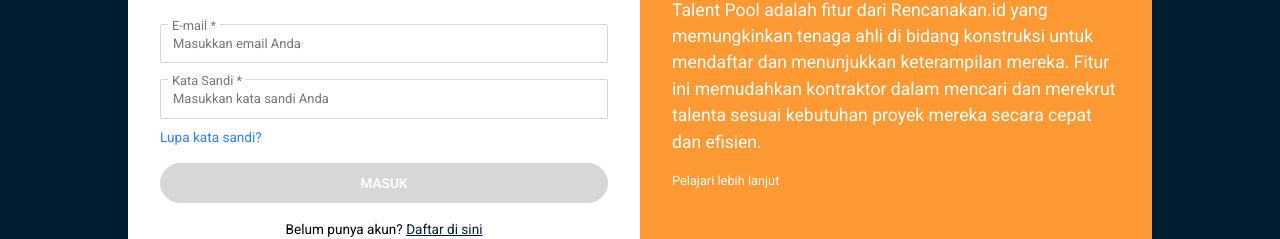
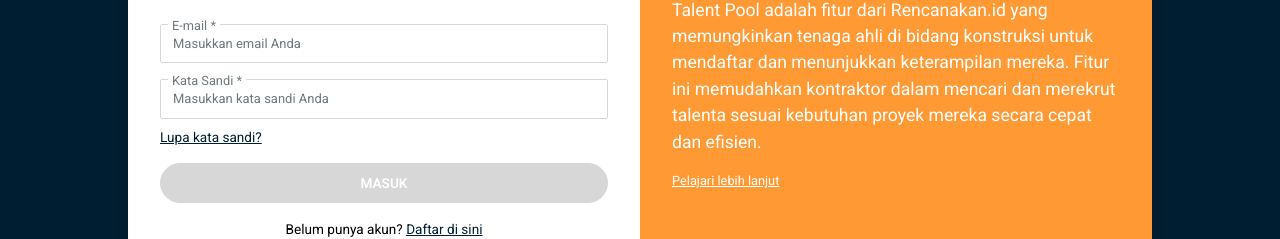
Before and after one commit to Rencanakan-id/rencanakan-talent_pool-frontend, a React (Vite) app: page /login in a window 1280 px wide. Shown: the part 396-635 px from the top of the page. Built offline with nearby package versions, Linux system fonts and the light colour scheme; no server answers.

Commit message:
fix: color and back button

```diff
--- a/src/components/ui/auth-banner.tsx
+++ b/src/components/ui/auth-banner.tsx
@@ -15,8 +15,9 @@
             </Typography>
             <Typography variant="p5" className="mt-4">
                 <a
-                className="cursor-pointer text-white hover:text-blue-700"
+                className="cursor-pointer text-white hover:text-gray-100"
                 href="https://rencanakan.id/about-us/"
+                style={{ textDecoration: 'underline' }}
                 >
                 Pelajari lebih lanjut
                 </a>
--- a/src/modules/ForgotPasswordModule/index.tsx
+++ b/src/modules/ForgotPasswordModule/index.tsx
@@ -131,7 +131,7 @@
             <Typography variant="p4">
               Belum punya akun?{' '}
               <a
-                className="text-rencanakan-sea-blue-500 cursor-pointer hover:text-blue-700 underline"
+                className="text-rencanakan-sea-blue-500 cursor-pointer hover:text-rencanakan-sea-blue-700 underline"
                 href="/register"
               >
                 Daftar
@@ -140,7 +140,7 @@
             <Typography variant="p4">
               Sudah punya akun?{' '}
               <a
-                className="text-rencanakan-sea-blue-500 cursor-pointer hover:text-blue-700 underline"
+                className="text-rencanakan-sea-blue-500 cursor-pointer hover:text-rencanakan-sea-blue-700 underline"
                 href="/login"
               >
                 Masuk
--- a/src/modules/LoginFormModule/Section/login.tsx
+++ b/src/modules/LoginFormModule/Section/login.tsx
@@ -65,7 +65,11 @@
           </div>
 
           <Typography variant="p4" className="mt-2 text-rencanakan-sea-blue-500">
-            <a href="/forgot-password" className="hover:text-blue-700 text-blue-500">
+            <a
+            className="text-rencanakan-sea-blue-500 cursor-pointer hover:text-rencanakan-sea-blue-700"
+            href="/forgot-password"
+            style={{ textDecoration: 'underline' }}
+            >
               Lupa kata sandi?
             </a>
           </Typography>
--- a/src/modules/PreviewTalentModule/index.tsx
+++ b/src/modules/PreviewTalentModule/index.tsx
@@ -43,10 +43,14 @@
     <div className={`flex items-center w-full justify-center`}>
       <div className="m-6 h-auto w-full max-w-6xl bg-white p-4">
         <div className="flex w-full justify-between p-4">
-          <Button variant="primary-outline" className="flex py-2">
+            <Button
+            variant="primary-outline"
+            className="flex py-2"
+            onClick={() => window.history.back()}
+            >
             <ArrowLeft size={20} />
             <span>Kembali</span>
-          </Button>
+            </Button>
 
           <Button variant="primary-outline" className="flex py-2" onClick={handleEdit}>
             <span>Edit Profil</span>
```
